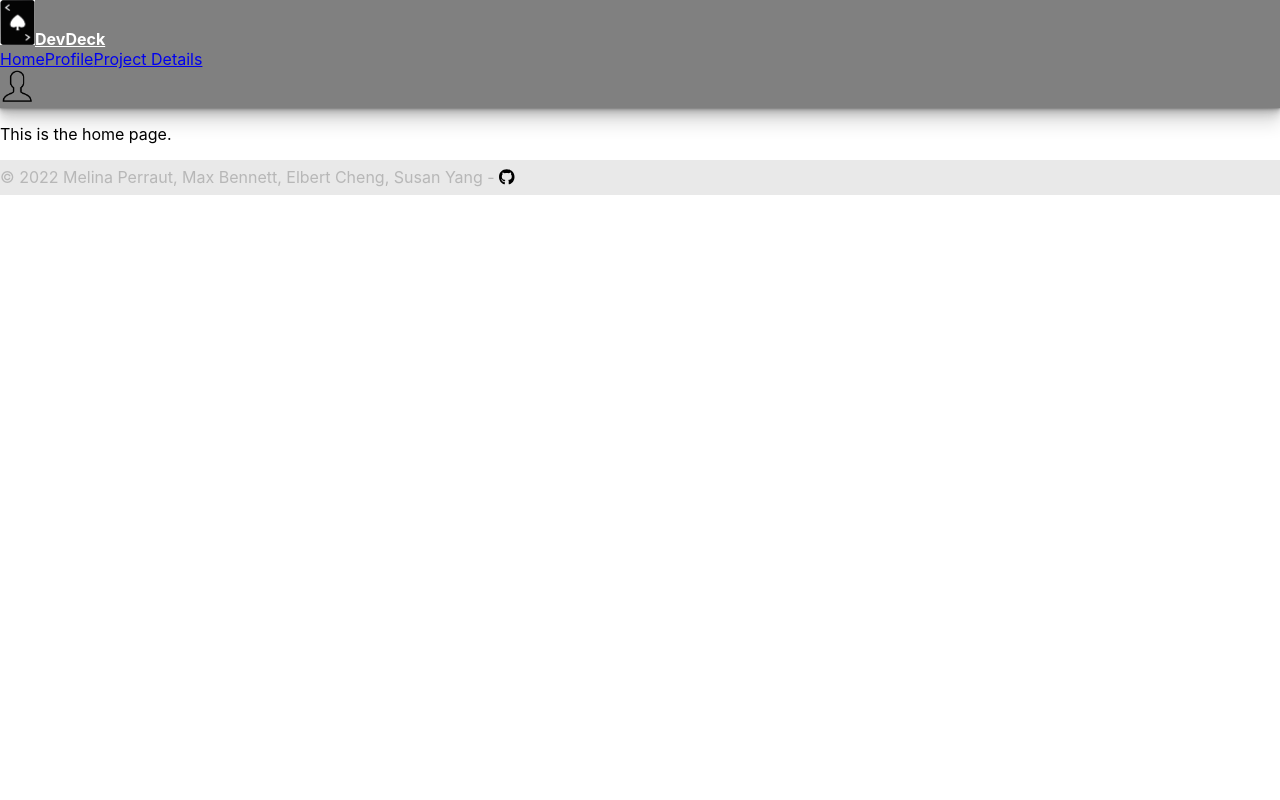
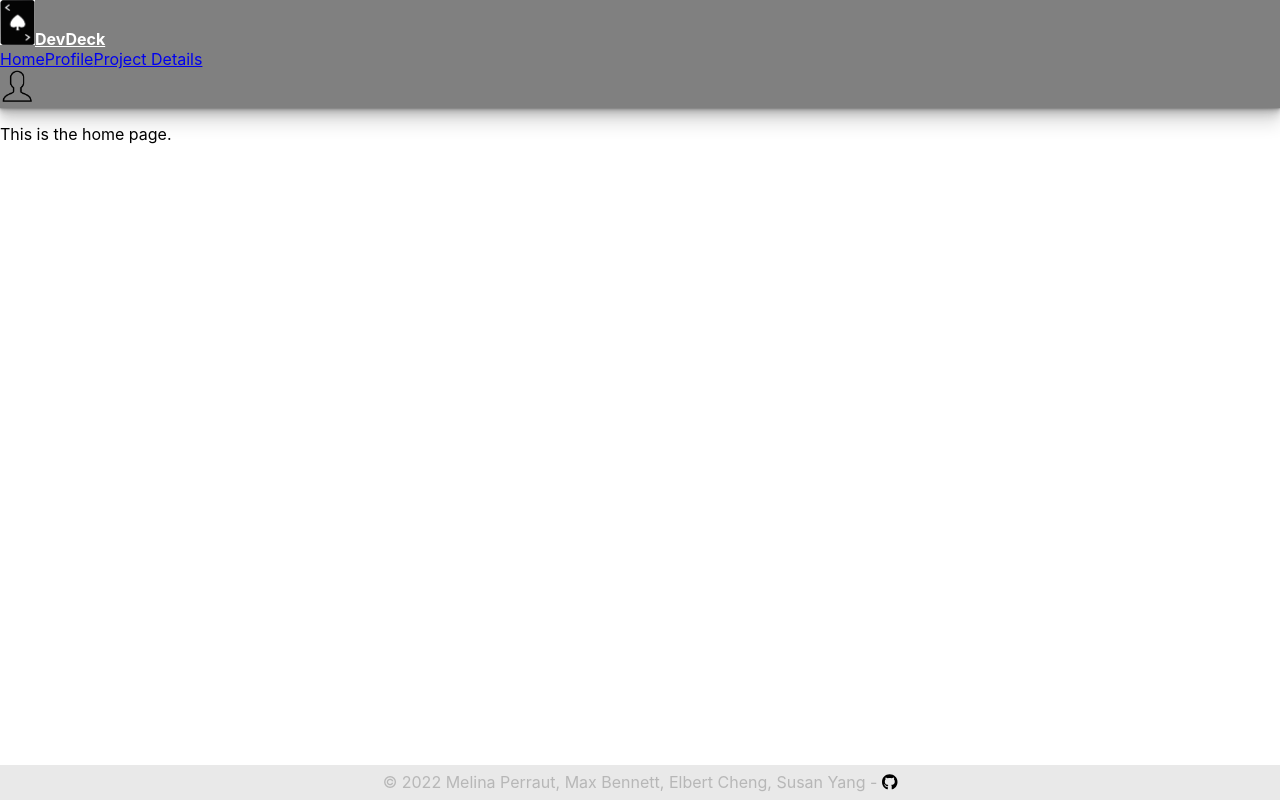
Before and after one commit to info-441-sp22/DevDeck, a React (Create React App) app in the folder client/: page /home in a window 1280 px wide. Built offline with nearby package versions, Linux system fonts and the light colour scheme.

Commit message:
Minor footer changes

```diff
--- a/client/src/App.js
+++ b/client/src/App.js
@@ -1,6 +1,7 @@
 import NavBar from './Nav';
 import Footer from './Footer';
-import { useEffect } from "react";
+import React, { useEffect } from "react";
+
 import { Link, Outlet, useNavigate } from "react-router-dom";
 import './styles/index.css';
 
@@ -14,15 +15,14 @@ export default function App() {
     });
 
     return (
-        // <div>
         <div className="appContainer">
-            {/* <h1>DevDeck</h1> */}
             <NavBar />
             {/* { <nav>
                 <Link to="/home">Home</Link> |{" "}
                 <Link to="/profile">Profile</Link> |{" "}
                 <Link to="/project">Project Details</Link>
             </nav> */}
+
             <Outlet />
             <Footer />
         </div>
--- a/client/src/styles/index.css
+++ b/client/src/styles/index.css
@@ -38,6 +38,8 @@ code {
 }
 
 .footer {
+  position:absolute;
+  text-align: center;
   bottom: 0;
   width: 100%;
   height: 35px;
```
